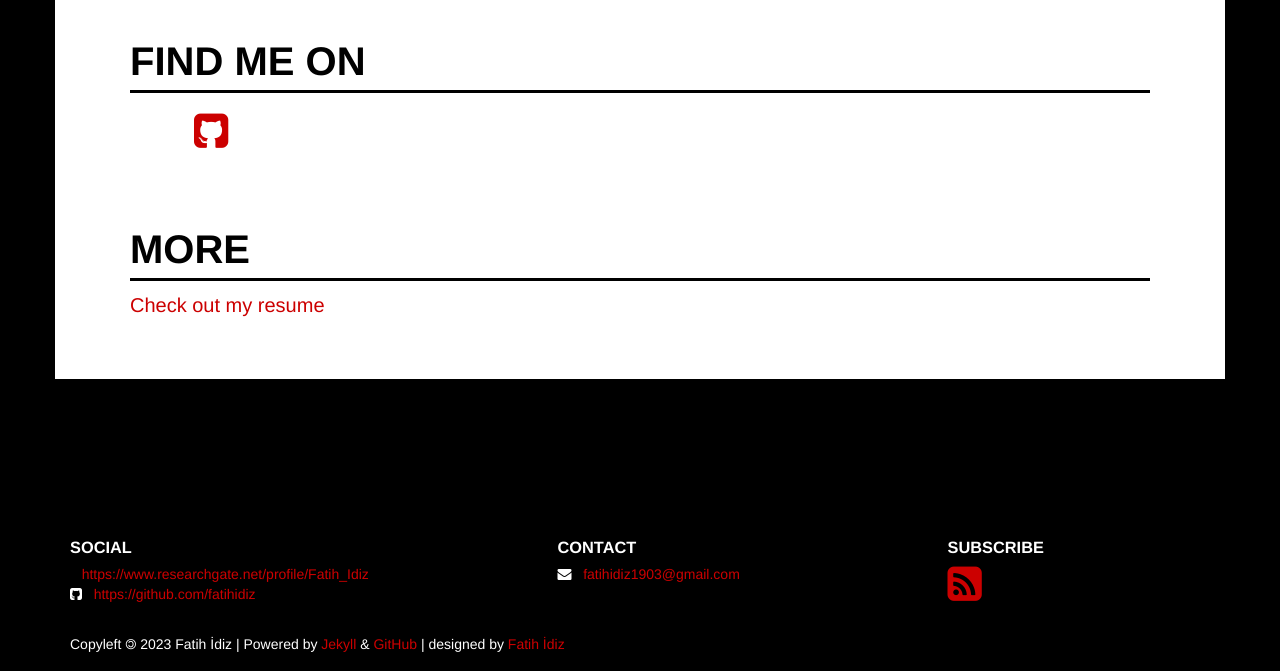
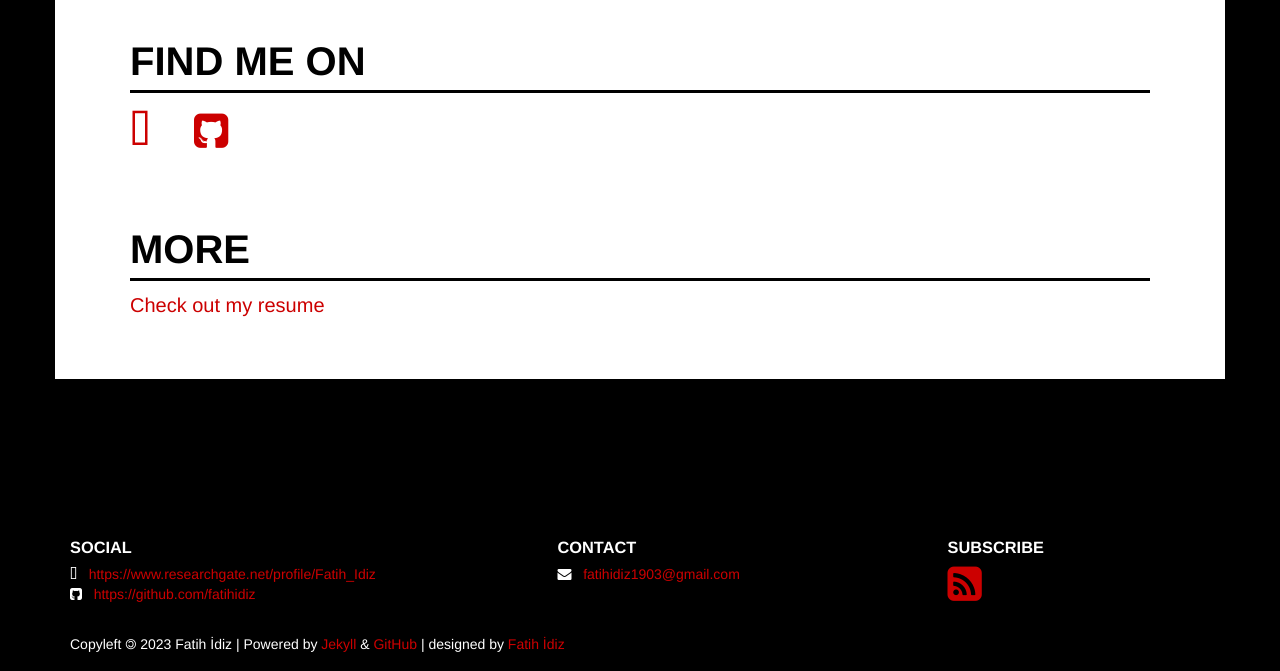
Before and after one commit to fatihidiz/fatihidiz-unifreak.github.io, a Jekyll site: the page built from about/index.html, in a window 1280 px wide. Shown: the part 704-1375 px from the top of the page. Built offline with Jekyll 4.4.1, drawn with Linux system fonts in a browser that asks for light colours.

Commit message:
Update font-awesome.scss

```diff
--- a/_sass/font/font-awesome.scss
+++ b/_sass/font/font-awesome.scss
@@ -2024,3 +2024,6 @@
 .fa-fonticons:before {
   content: "\f280";
 }
+.fa-researchgate:before {
+  content: "\f4f8";
+}
```
